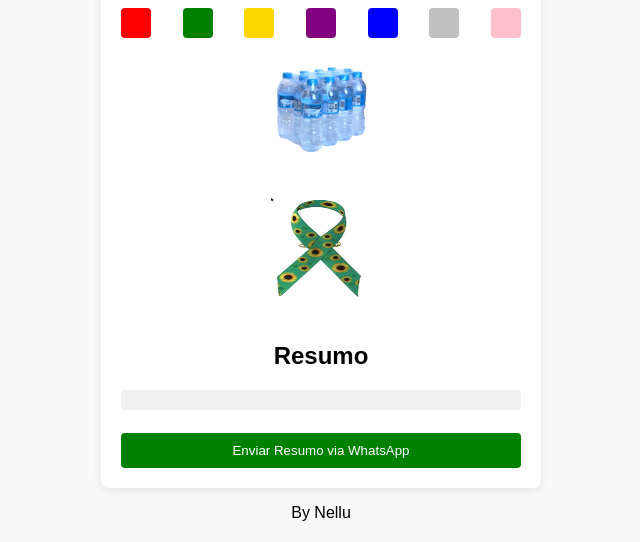
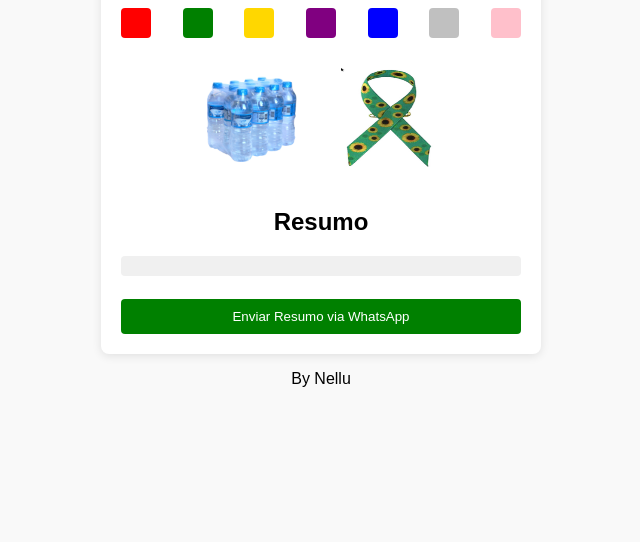
Before and after one commit to randomculture/randomculture.github.io, a plain HTML site: page teste.html in a window 1280 px wide. Shown: the part 300-842 px from the top of the page, without its empty margins (319-959 px from the left). After the commit the page ends 800 px from the top, so only its background shows below. Drawn offline with Linux system fonts and the light colour scheme.

Commit message:
Update teste.html

```diff
--- a/teste.html
+++ b/teste.html
@@ -95,14 +95,11 @@
             <button class="color-button" style="background-color: pink;" onclick="selectColor('Rosa')"></button>
         </div>
 
-        <!-- Ícone de Engradado de Água -->
-        <img src="aguas.ico" alt="Engradado de Água" class="engradado-icon" onclick="adicionarEngradado()" style="cursor: pointer; width: 100px; height: 100px; display: block; margin: 20px auto;">
+<div style="text-align: center; display: flex; justify-content: center; align-items: center;">
+    <img src="aguas.ico" alt="Engradado de Água" class="engradado-icon" onclick="adicionarEngradado()" style="cursor: pointer; width: 100px; height: 100px; margin: 20px;">
+    <img src="girasol.ico" alt="Cordão de Girasol" class="girasol-icon" onclick="adicionarCordaoGirasol()" style="cursor: pointer; width: 100px; height: 100px; margin: 20px;">
+</div>
 
-        <!-- Ícone de Cordão de Girasol -->
-        <div style="text-align: center;">
-            <img src="girasol.ico" alt="Cordão de Girasol" class="girasol-icon" onclick="adicionarCordaoGirasol()" style="cursor: pointer;             width: 100px; height: 100px; display: inline-block; margin: 20px;">
-
-        </div>
 
         <h2>Resumo</h2>
         <pre id="resumo"></pre>
```
